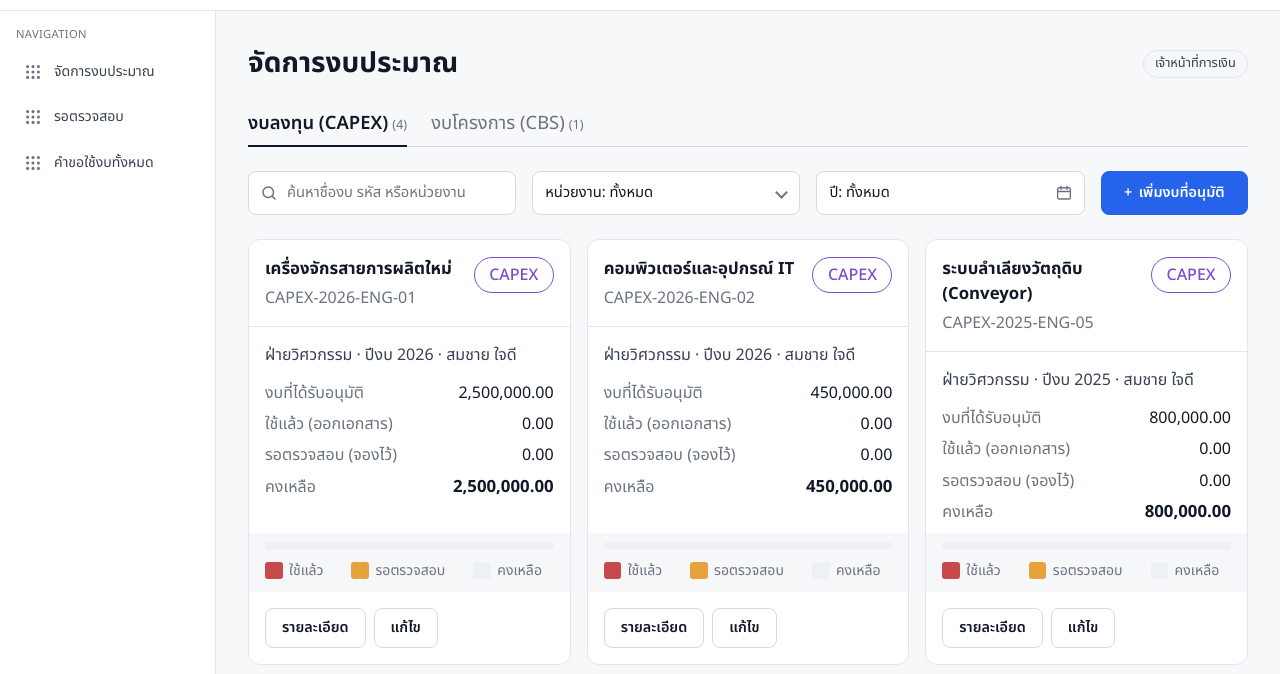
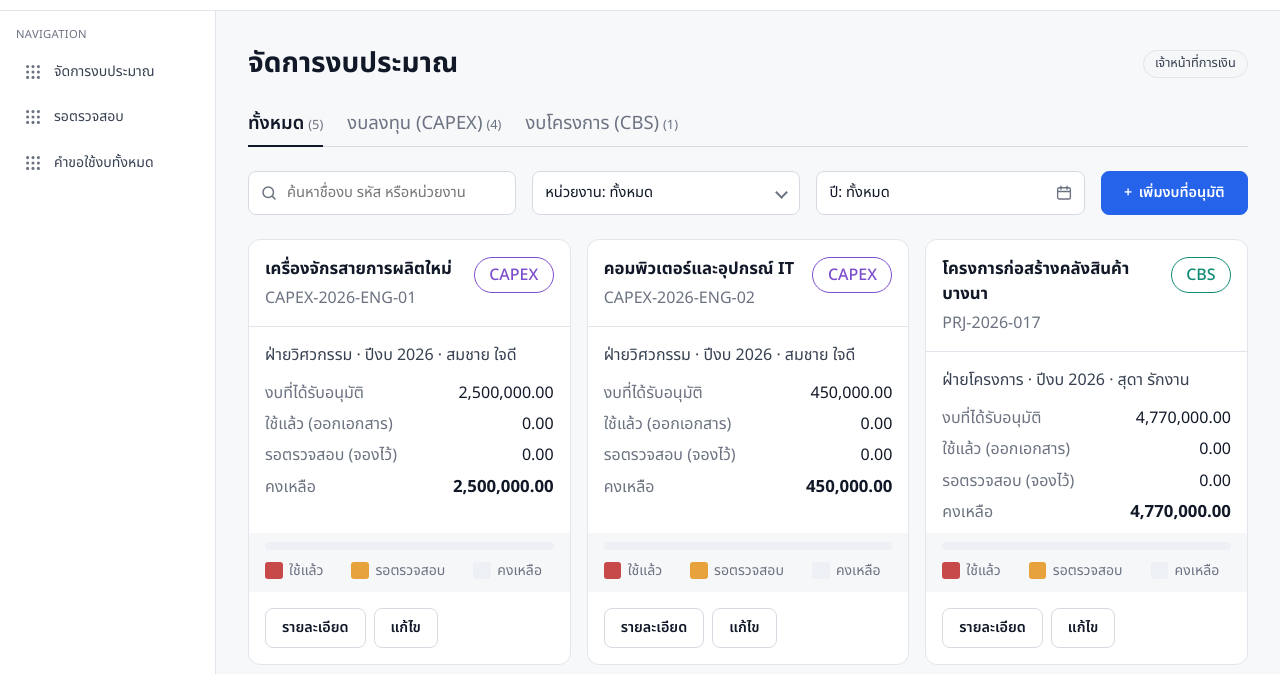
Before and after one commit to chadapaffy/ProcurementSystem, a plain HTML site: page index.html in a window 1280 px wide. Shown: the part 61-735 px from the top of the page. Drawn offline with Linux system fonts and the light colour scheme.

Commit message:
เพิ่มแท็บ "ทั้งหมด" ไว้หน้าแท็บ CAPEX / CBS (#4)
- New default tab showing every budget with its count
- CAPEX / CBS tabs keep their ?type= links; filters still apply
- Bump app version so open pages pick up the change


Claude-Session: https://claude.ai/code/session_0139BKnadzMaFxaMMiuzV9pf

Co-authored-by: Claude <noreply@anthropic.com>

```diff
--- a/index.html
+++ b/index.html
@@ -5,11 +5,11 @@
   <meta name="viewport" content="width=device-width, initial-scale=1">
   <title>ระบบขอใช้งบประมาณ</title>
   <!-- เปลี่ยนเลขนี้ (และ ?v= ด้านล่าง) ทุกครั้งที่ขึ้นเว็บ เพื่อให้เบราว์เซอร์โหลดเวอร์ชันใหม่เอง -->
-  <meta name="app-version" content="2026.10.20-2">
+  <meta name="app-version" content="2026.10.20-3">
   <link rel="preconnect" href="https://fonts.googleapis.com">
   <link rel="preconnect" href="https://fonts.gstatic.com" crossorigin>
   <link rel="stylesheet" href="https://fonts.googleapis.com/css2?family=Noto+Sans+Thai:wght@400;500;600;700&display=swap">
-  <link rel="stylesheet" href="css/style.css?v=2026.10.20-2">
+  <link rel="stylesheet" href="css/style.css?v=2026.10.20-3">
 </head>
 <body>
   <header class="topbar no-print">
@@ -36,6 +36,6 @@
     </aside>
     <main id="app"></main>
   </div>
-  <script src="js/app.js?v=2026.10.20-2"></script>
+  <script src="js/app.js?v=2026.10.20-3"></script>
 </body>
 </html>
--- a/js/app.js
+++ b/js/app.js
@@ -254,11 +254,11 @@
     const u = me();
     const mine = u.role === 'requester';
     const all = db.budgets.filter((b) => !mine || b.ownerId === u.id);
-    const count = (t) => all.filter((b) => b.type === t).length;
-    const type = params.get('type') === 'CBS' || (!params.get('type') && !count('CAPEX') && count('CBS')) ? 'CBS' : 'CAPEX';
-    const list = all.filter((b) => b.type === type);
+    const count = (t) => (t === 'ALL' ? all.length : all.filter((b) => b.type === t).length);
+    const type = TYPE_LABEL[params.get('type')] ? params.get('type') : 'ALL';
+    const list = type === 'ALL' ? all : all.filter((b) => b.type === type);
     const base = mine ? '#/my-budgets' : '#/budgets';
-    const tab = (t, label) => '<a href="' + base + '?type=' + t + '"' + (type === t ? ' class="active" aria-current="page"' : '') + '>' +
+    const tab = (t, label) => '<a href="' + base + (t === 'ALL' ? '' : '?type=' + t) + '"' + (type === t ? ' class="active" aria-current="page"' : '') + '>' +
       label + '<span class="tab-count">(' + count(t) + ')</span></a>';
     const uniq = (arr) => Array.from(new Set(arr));
     const depts = uniq(all.map((b) => b.department)).sort();
@@ -267,7 +267,7 @@
 
     let html = '<div class="page-head"><h1>' + (mine ? 'งบของฉัน' : 'จัดการงบประมาณ') + '</h1>' +
       '<span class="pill">' + esc(u.title) + '</span></div>' + takeFlash() +
-      '<nav class="tabs" aria-label="ประเภทงบ">' + tab('CAPEX', 'งบลงทุน (CAPEX)') + tab('CBS', 'งบโครงการ (CBS)') + '</nav>' +
+      '<nav class="tabs" aria-label="ประเภทงบ">' + tab('ALL', 'ทั้งหมด') + tab('CAPEX', 'งบลงทุน (CAPEX)') + tab('CBS', 'งบโครงการ (CBS)') + '</nav>' +
       '<div class="filters">' +
       '<label class="input-wrap search">' + ICON_SEARCH +
       '<input id="fSearch" type="search" placeholder="ค้นหาชื่องบ รหัส หรือหน่วยงาน" aria-label="ค้นหา" value="' + esc(budgetFilter.q) + '"></label>' +
@@ -282,7 +282,7 @@
 
     if (!list.length) {
       return html + '<div class="card empty">' +
-        (mine ? 'ยังไม่มี' + TYPE_LABEL[type] + 'ที่การเงินบันทึกไว้ให้คุณ' : 'ยังไม่มี' + TYPE_LABEL[type]) + '</div>';
+        (mine ? 'ยังไม่มี' + (TYPE_LABEL[type] || 'งบ') + 'ที่การเงินบันทึกไว้ให้คุณ' : 'ยังไม่มี' + (TYPE_LABEL[type] || 'งบประมาณ')) + '</div>';
     }
 
     html += '<div class="grid" id="budgetGrid">' + list.map((b) => {
```
